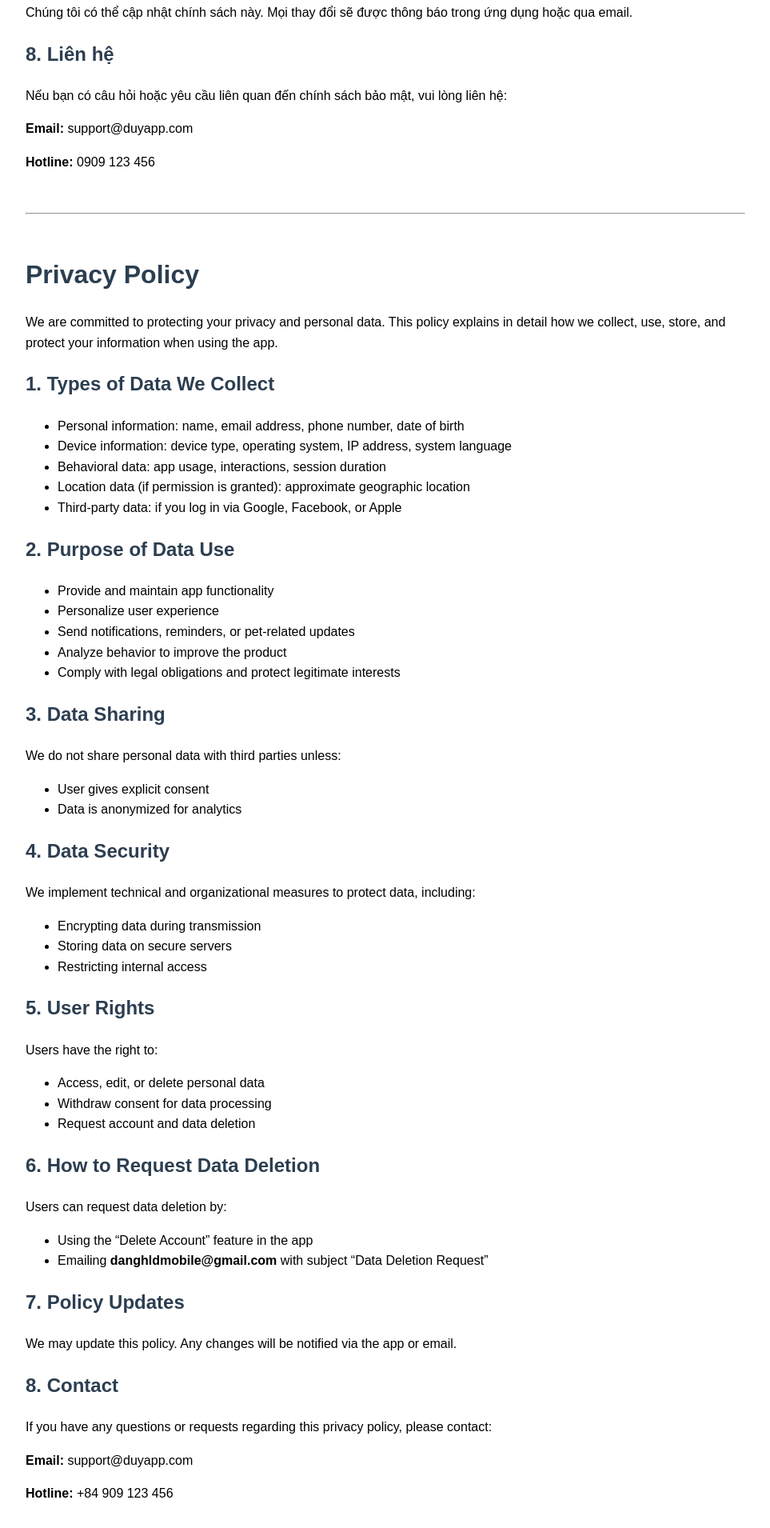
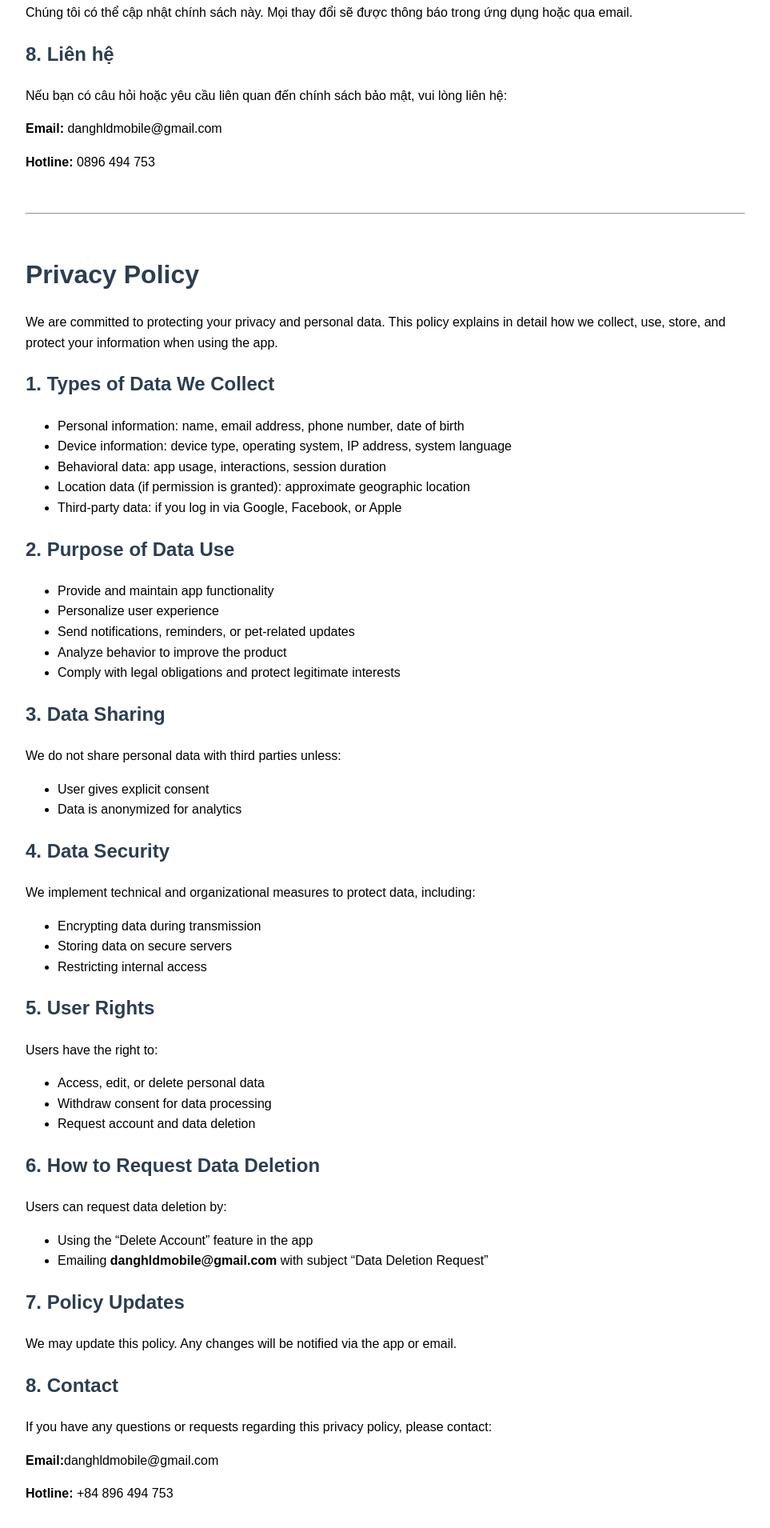
Before and after one commit to HuynhDang/pawii.github.io-, a plain HTML site: page index.html in a window 1280 px wide. Shown: the part 1412-3322 px from the top of the page at 80% size, without its empty margins (8-971 px from the left). Drawn offline with Linux system fonts and the light colour scheme.

Commit message:
Update index.html

```diff
--- a/index.html
+++ b/index.html
@@ -68,8 +68,8 @@
 
   <h2>8. Liên hệ</h2>
   <p>Nếu bạn có câu hỏi hoặc yêu cầu liên quan đến chính sách bảo mật, vui lòng liên hệ:</p>
-  <p><strong>Email:</strong> support@duyapp.com</p>
-  <p><strong>Hotline:</strong> 0909 123 456</p>
+  <p><strong>Email:</strong> danghldmobile@gmail.com</p>
+  <p><strong>Hotline:</strong> 0896 494 753</p>
 
   <hr>
 
@@ -130,8 +130,8 @@
 
   <h2>8. Contact</h2>
   <p>If you have any questions or requests regarding this privacy policy, please contact:</p>
-  <p><strong>Email:</strong> support@duyapp.com</p>
-  <p><strong>Hotline:</strong> +84 909 123 456</p>
+  <p><strong>Email:</strong>danghldmobile@gmail.com</p>
+  <p><strong>Hotline:</strong> +84 896 494 753</p>
 
 </body>
 </html>
```
